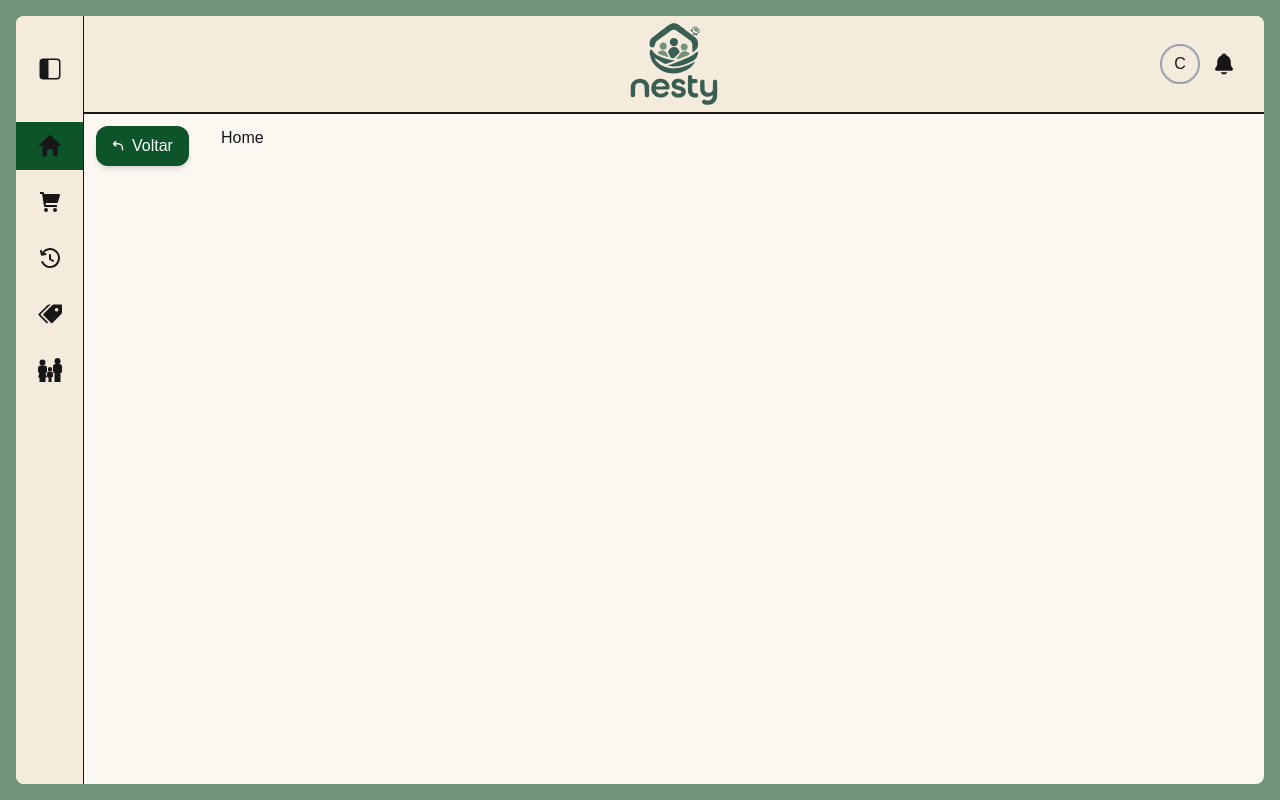
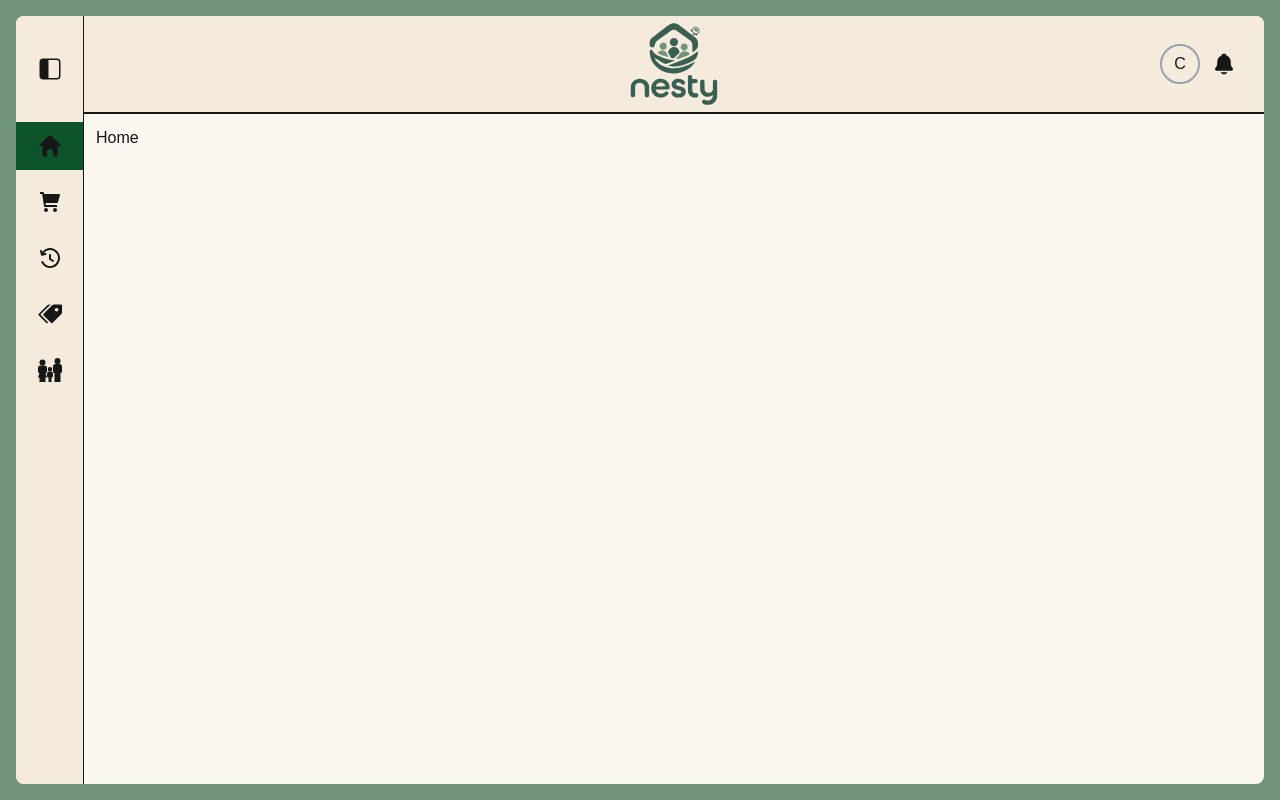
Before and after one commit to CaiqueVandervan/nesty-app, a Next.js app: page / in a window 1280 px wide. Built offline with nearby package versions, Linux system fonts and the light colour scheme; a web font is replaced by a local one.

Commit message:
refactor: remove back-to-home button

```diff
--- a/app/(app)/page.tsx
+++ b/app/(app)/page.tsx
@@ -1,17 +1,7 @@
-import ArrowLeftIcon from "@/components/icons/ArrowLeftIcon"
-import Link from "next/link"
-
 export default function Home() {
   return (
     <section className="p-3 w-full h-full">
-      <div className="flex gap-8">
-        <Link className="group flex items-center gap-2 rounded-xl bg-green-900 px-4 py-2  font-medium text-white shadow-md hover:bg-green-800 transition-all duration-300 hover:shadow-lg"
-          href="/"
-        >
-          <ArrowLeftIcon className="size-3 group-hover:-translate-x-0.5 transition-transform duration-300" />
-          Voltar
-        </Link>
-
+      <div >
         <h1 >
           Home
         </h1>
--- a/components/navigation/BackToHomeButton.tsx
+++ /dev/null
@@ -1,13 +0,0 @@
-import ArrowLeftIcon from "@/components/icons/ArrowLeftIcon"
-import Link from "next/link"
-
-export default function BackToHomeButton() {
-    return (
-        <Link className="group flex items-center gap-2 rounded-xl bg-green-900 px-4 py-2  font-medium text-white shadow-md hover:bg-green-800 transition-all duration-300 hover:shadow-lg"
-            href="/"
-        >
-            <ArrowLeftIcon className="size-3 group-hover:-translate-x-0.5 transition-transform duration-300" />
-            Voltar
-        </Link>
-    )
-}
```
